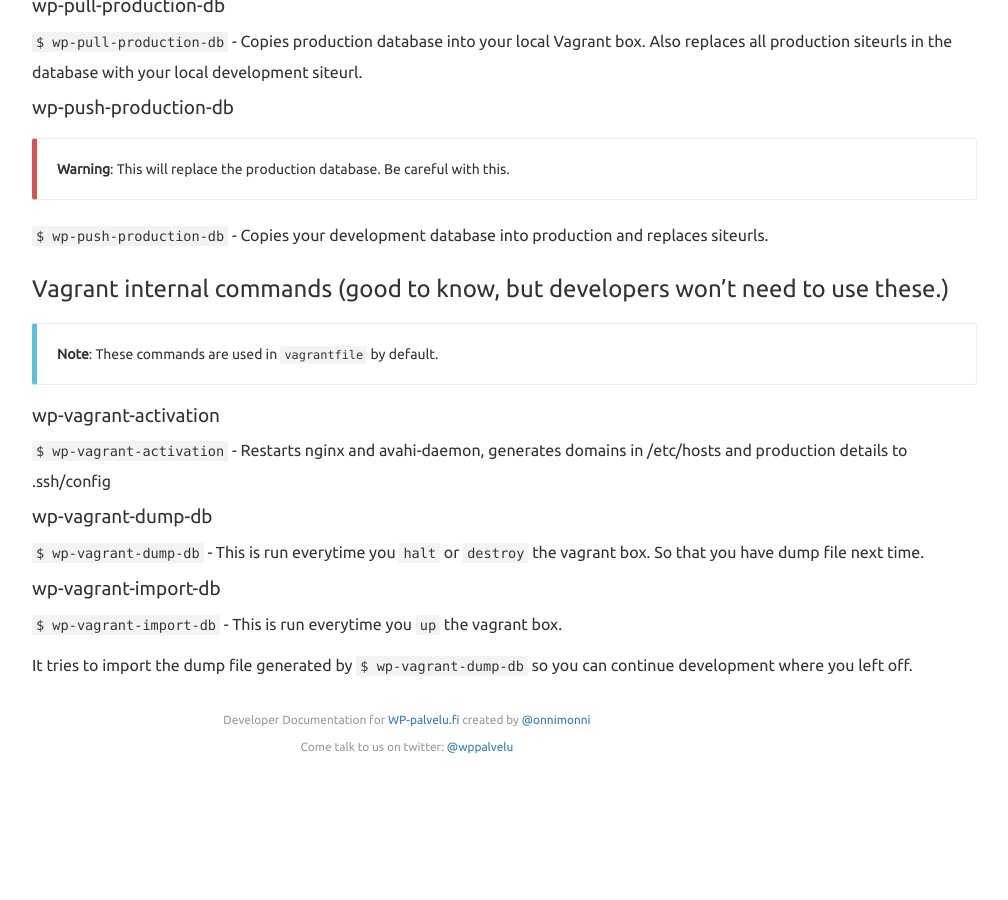
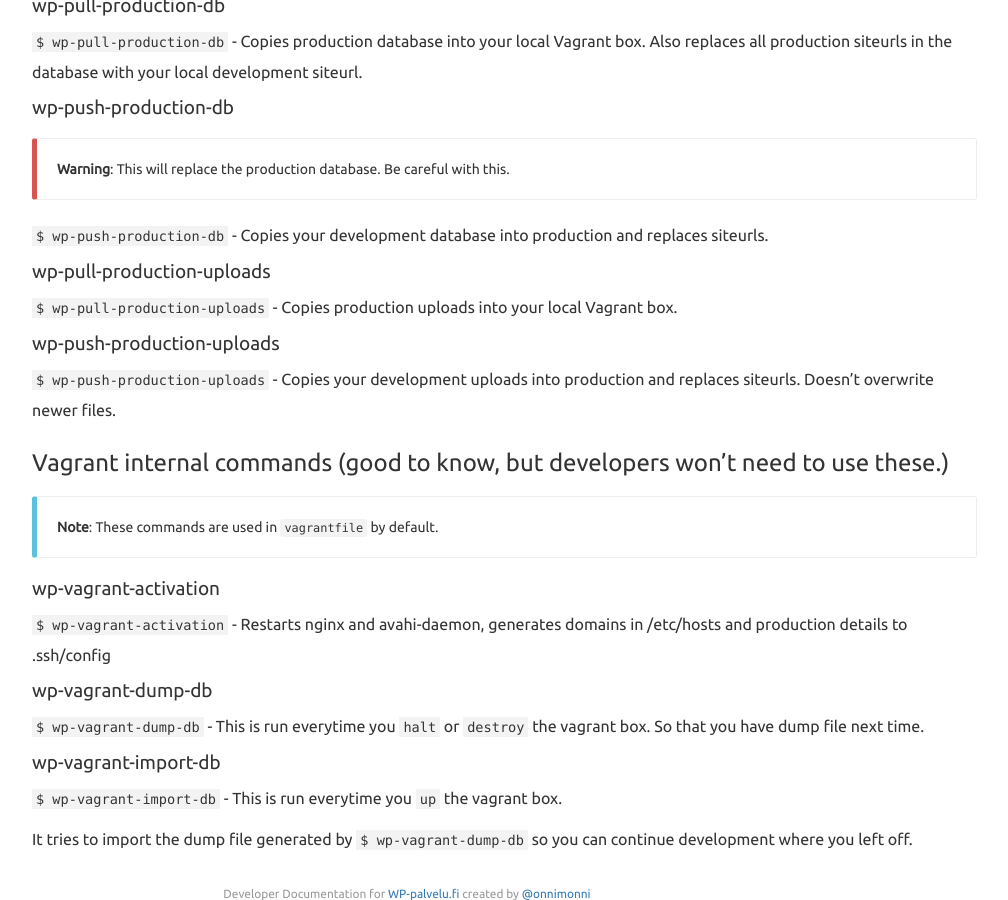
Before and after one commit to Seravo/docs, a Jekyll site: the page built from _posts/2015-10-13-available-commands.md, in a window 1280 px wide and 900 px high, scrolled down 1049 px. Shown: the whole window, without its empty margins (233-1241 px from the left). Built offline with Jekyll 4.4.1, drawn with Linux system fonts in a browser that asks for light colours; nearby versions of some CDN libraries; Markdown is read by kramdown in place of the engine named in the settings; before the commit the page ends 1834 px from its top, so only the background shows below that.

Commit message:
Added commands for migrating wp-content/uploads directory

```diff
--- a/_posts/2015-10-13-available-commands.md
+++ b/_posts/2015-10-13-available-commands.md
@@ -44,6 +44,12 @@ Production contains most of these and also command for purging cache.
 
 `$ wp-push-production-db` - Copies your development database into production and replaces siteurls.
 
+#### wp-pull-production-uploads
+`$ wp-pull-production-uploads` - Copies production uploads into your local Vagrant box.
+
+#### wp-push-production-uploads
+`$ wp-push-production-uploads` - Copies your development uploads into production and replaces siteurls. Doesn't overwrite newer files.
+
 
 ### Vagrant internal commands (good to know, but developers won't need to use these.)
 
```
